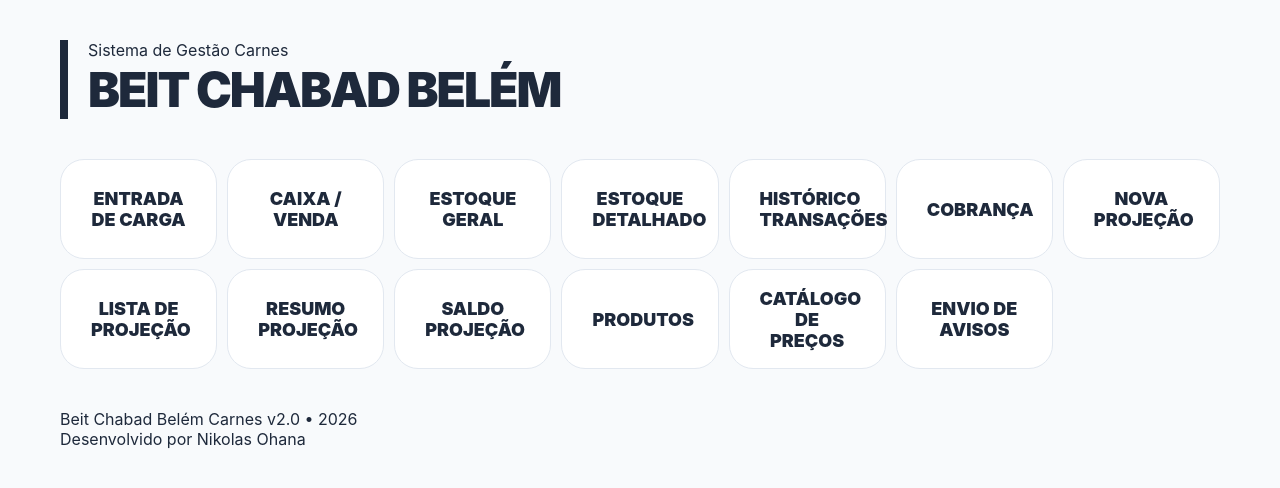
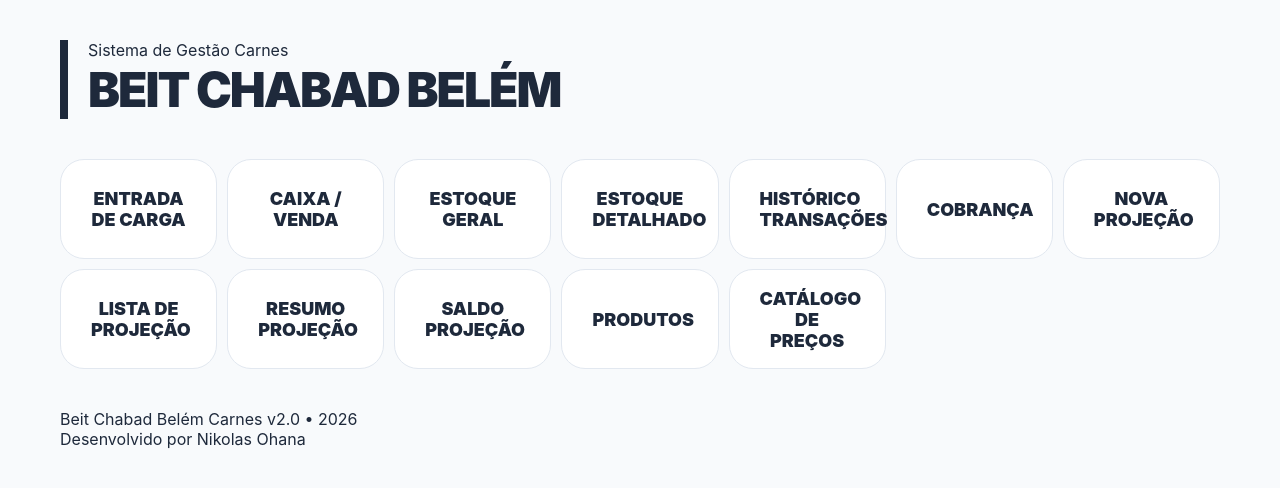
Before and after one commit to Nikolas14/sitio-bc, a Next.js app: page / in a window 1280 px wide. Shown: the top 488 px of the page. Built offline with nearby package versions, Linux system fonts and the light colour scheme.

Commit message:
Avisos inicio

```diff
--- a/app/page.tsx
+++ b/app/page.tsx
@@ -20,7 +20,7 @@ export default function Dashboard() {
     { title: 'Produtos', path: '/cadastro/produto' },
 
     { title: 'Catálogo de Preços', path: '/lista_preco' },
-    { title: 'Envio de avisos', path: '/avisos' },
+    //{ title: 'Envio de avisos', path: '/avisos' },
 
   ];
 
```
Also changed, not shown: app/avisos/page.tsx (added, +9 -0 lines).
